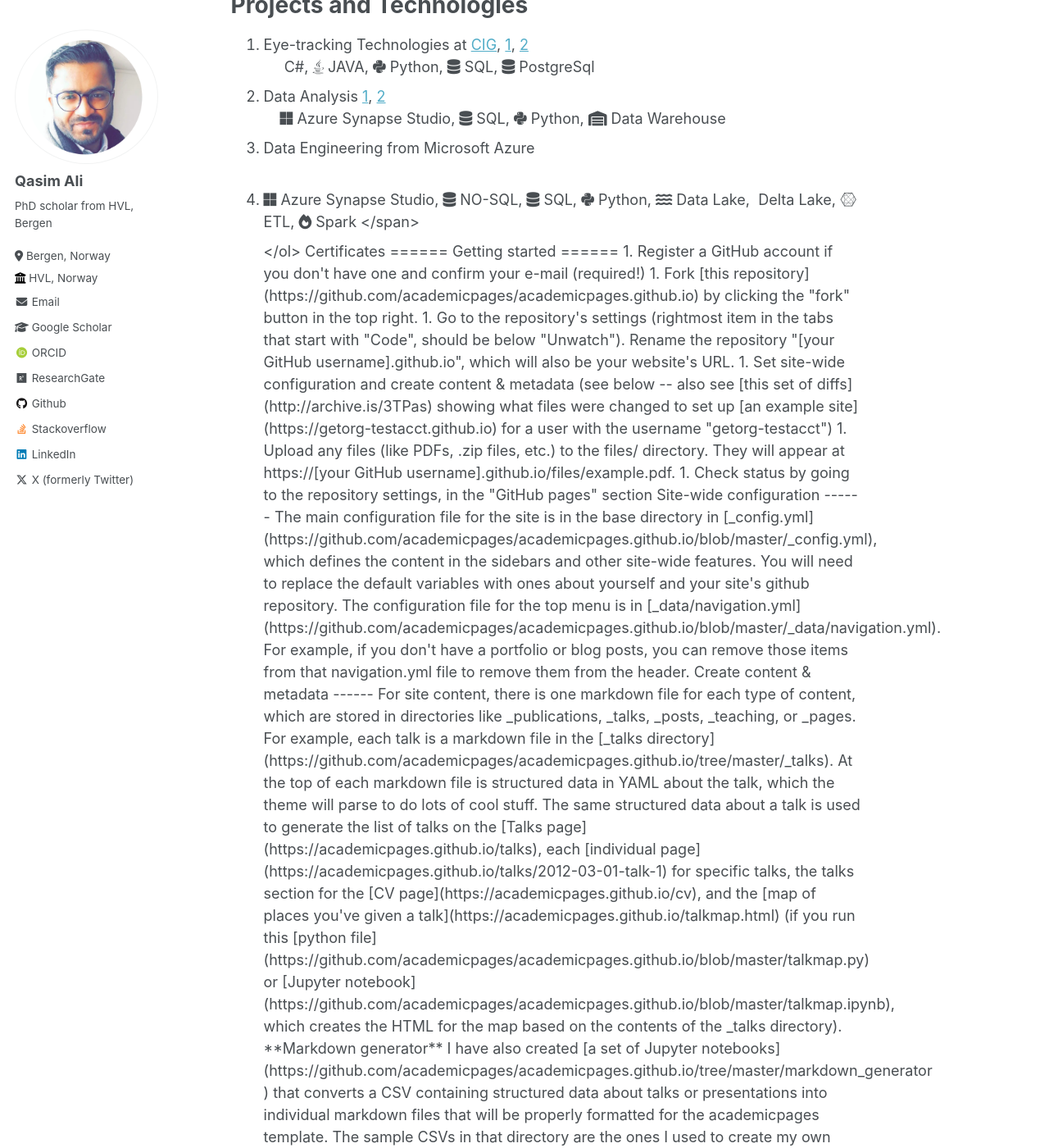
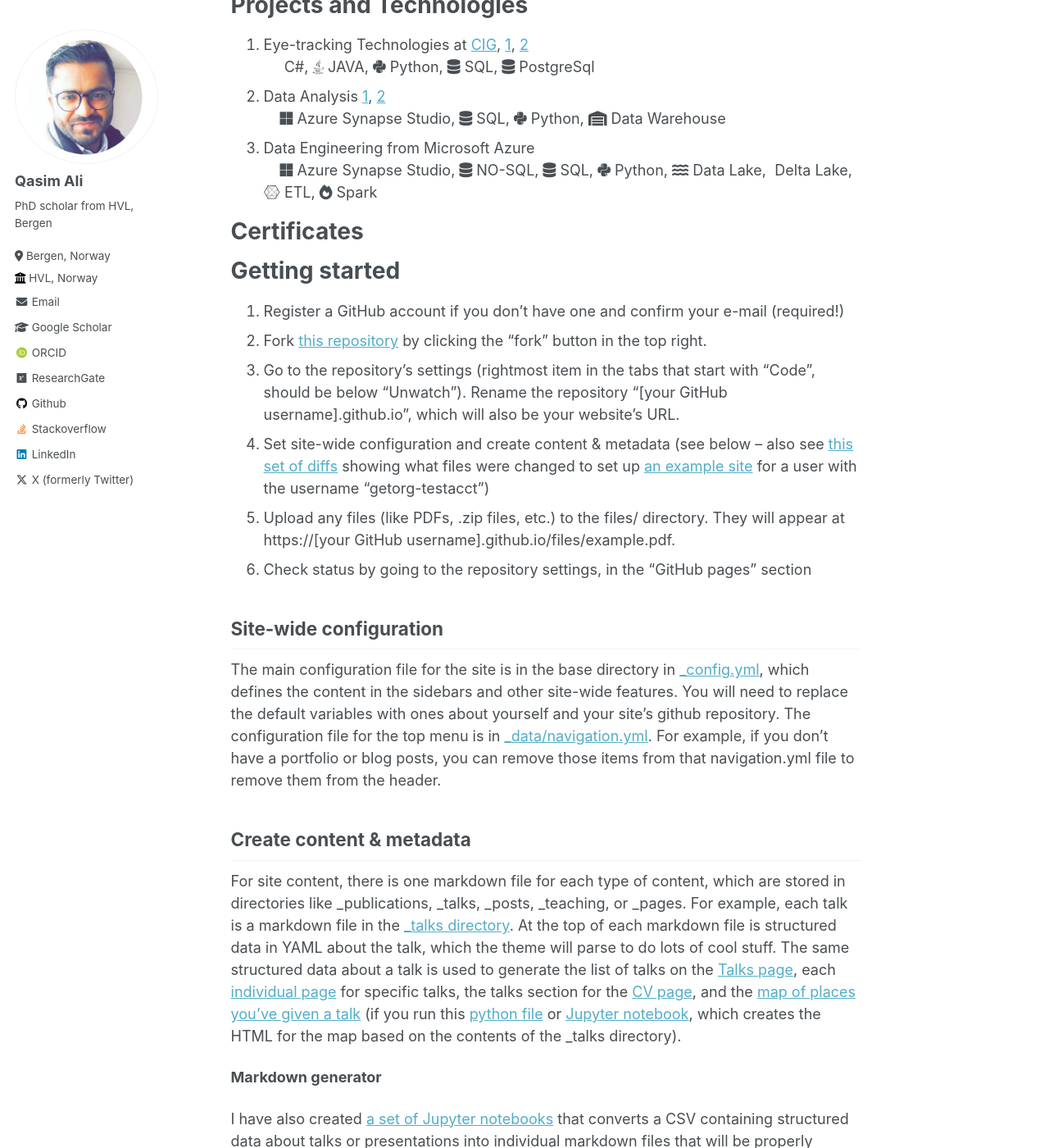
Before and after one commit to MalikQasimAli/MalikQasimAli.github.io, a Jekyll site: the page built from _pages/about.md, in a window 1280 px wide and 1400 px high, scrolled down 302 px. Shown: the whole window at 82% size. Built offline with Jekyll 4.4.1, drawn with Linux system fonts in a browser that asks for light colours; some web fonts are replaced; some of the changed text lies outside the part shown.

Commit message:
update bio

```diff
--- a/_pages/about.md
+++ b/_pages/about.md
@@ -29,7 +29,7 @@ Projects and Technologies
     <i class="fa-regular fa-warehouse"></i> Data Warehouse
   </span></li>
   <li>Data Engineering from Microsoft Azure
-  <br><span style="margin-left: 20px;"><li>
+  <br><span style="margin-left: 20px;">
   <i class="fa-brands fa-microsoft"></i> Azure Synapse Studio,
   <i class="fas fa-database"></i> NO-SQL,
   <i class="fas fa-database"></i> SQL,
```
